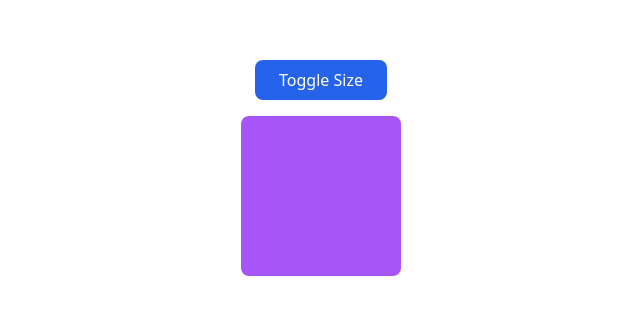
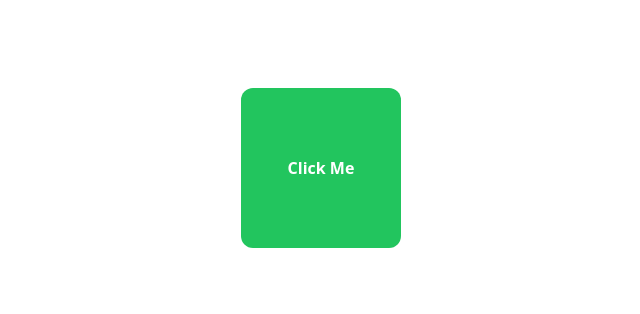
Before and after one commit to Cabdinasir64/Frame_Motion, a React (Vite) app: page / in a window 1280 px wide. Shown: the part 232-546 px from the top of the page, without its empty margins (319-959 px from the left). Built offline with nearby package versions, Linux system fonts and the light colour scheme.

Commit message:
i added another file of animation 33 framer motion

```diff
--- a/src/App.jsx
+++ b/src/App.jsx
@@ -1,9 +1,9 @@
-import Animation32 from './Components/animation32'
+import Animation33 from './Components/animation33'
 function App() {
 
   return (
     <>
-      <Animation32 />
+      <Animation33 />
 
     </>
   )
--- /dev/null
+++ b/src/Components/animation33.jsx
@@ -0,0 +1,34 @@
+import { motion, AnimatePresence } from "framer-motion";
+import { useState } from "react";
+
+export default function LayoutIdExample() {
+  const [showModal, setShowModal] = useState(false);
+
+  return (
+    <div className="min-h-screen flex items-center justify-center">
+      <AnimatePresence>
+        {!showModal && (
+          <motion.div
+            layoutId="card"
+            onClick={() => setShowModal(true)}
+            className="w-40 h-40 bg-green-500 rounded-xl cursor-pointer flex items-center justify-center text-white font-bold"
+          >
+            Click Me
+          </motion.div>
+        )}
+
+        {showModal && (
+          <motion.div
+            layoutId="car"
+            className="fixed top-0 left-0 w-full h-full bg-white flex items-center justify-center z-50"
+            onClick={() => setShowModal(false)}
+          >
+            <motion.div className="w-80 h-80 bg-green-500 rounded-xl flex items-center justify-center text-white text-2xl font-bold">
+              I'm a Modal
+            </motion.div>
+          </motion.div>
+        )}
+      </AnimatePresence>
+    </div>
+  );
+}
```
